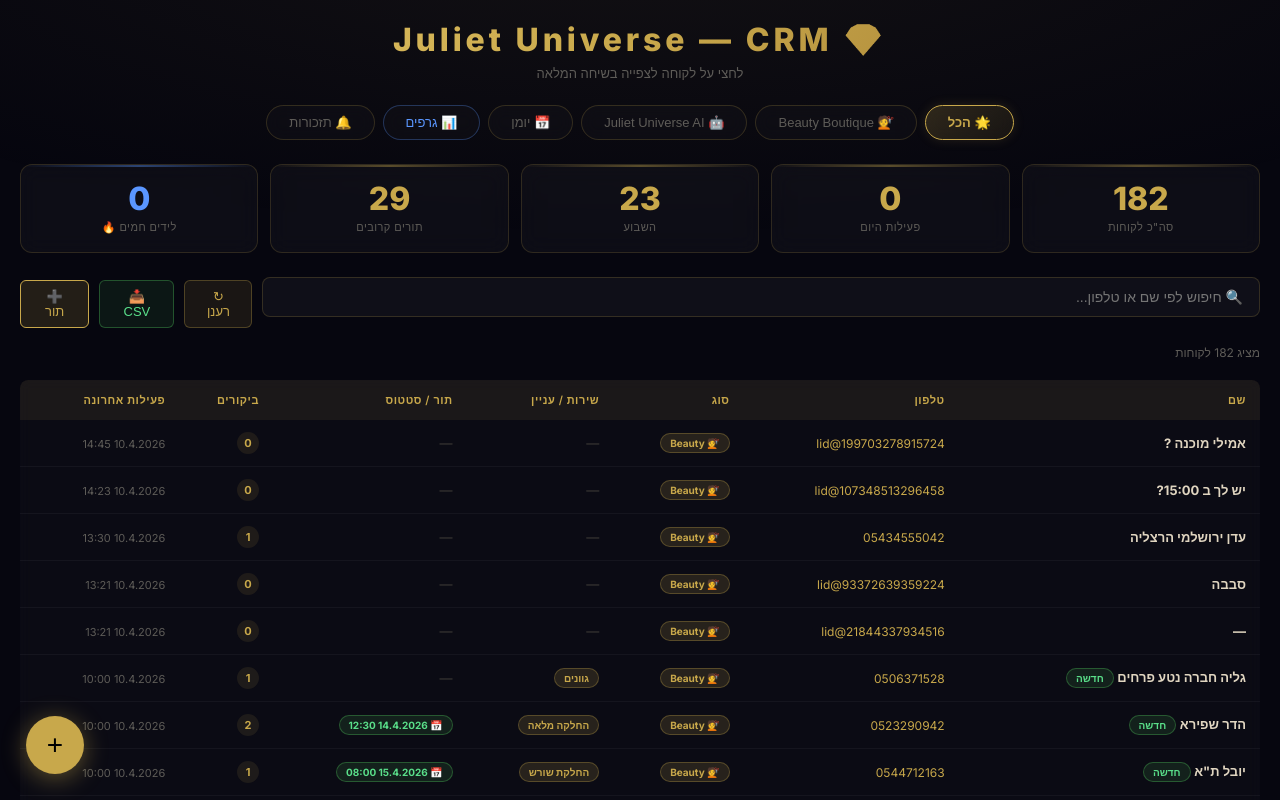
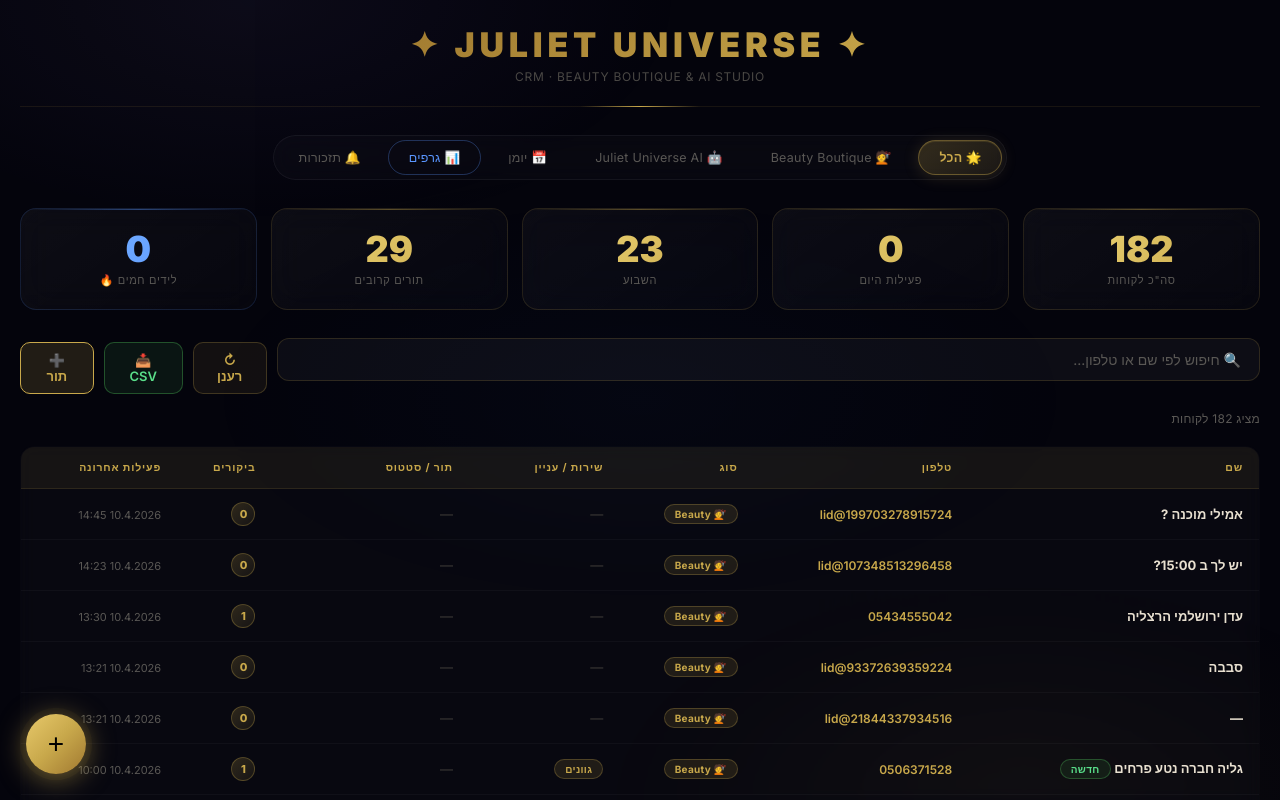
Before and after one commit to julietesemenyuk-sudo/juliet-bot, a website: page crm.html in a window 1280 px wide. Shown: the top 800 px of the page. Drawn offline with nearby package versions, Linux system fonts and the light colour scheme.

Commit message:
Full CRM redesign v3 — animated header, glowing stats, modern tabs, cache-busting meta

```diff
--- a/crm.html
+++ b/crm.html
@@ -3,57 +3,86 @@
 <head>
 <meta charset="UTF-8"/>
 <meta name="viewport" content="width=device-width,initial-scale=1.0"/>
+<meta http-equiv="Cache-Control" content="no-cache, no-store, must-revalidate"/>
+<meta http-equiv="Pragma" content="no-cache"/>
+<meta http-equiv="Expires" content="0"/>
 <title>Juliet Universe — CRM 💎</title>
 <script src="https://cdn.jsdelivr.net/npm/chart.js@4.4.0/dist/chart.umd.min.js"></script>
 <style>
-  @import url('https://fonts.googleapis.com/css2?family=Inter:wght@300;400;600;700;800&display=swap');
+  @import url('https://fonts.googleapis.com/css2?family=Inter:wght@300;400;600;700;800;900&display=swap');
   *{margin:0;padding:0;box-sizing:border-box}
-  body{background:#06060f;color:#e0d5c0;font-family:'Inter',sans-serif;min-height:100vh;padding:20px}
-  body::before{content:'';position:fixed;inset:0;background:radial-gradient(ellipse 80% 40% at 50% -10%,rgba(200,168,75,.07),transparent);pointer-events:none;z-index:0}
+  :root{
+    --gold:#c8a84b;--gold-light:#e8c96b;--gold-dark:#a07830;
+    --purple:#a78bfa;--purple-dark:#7c3aed;--purple-dim:rgba(167,139,250,.15);
+    --blue:#5a96ff;--green:#5adf8a;--red:#ff6060;
+    --bg:#04040c;--surface:rgba(255,255,255,.028);--border:rgba(200,168,75,.18);
+    --text:#e8e0d0;--text-dim:#5a5855;
+  }
+  body{background:var(--bg);color:var(--text);font-family:'Inter',sans-serif;min-height:100vh;padding:24px 20px;overflow-x:hidden}
+  /* ── רקע אנימטיבי ── */
+  body::before{content:'';position:fixed;inset:0;
+    background:
+      radial-gradient(ellipse 60% 50% at 20% 0%,rgba(167,139,250,.06),transparent 60%),
+      radial-gradient(ellipse 60% 50% at 80% 100%,rgba(200,168,75,.05),transparent 60%),
+      radial-gradient(ellipse 40% 30% at 50% 50%,rgba(90,150,255,.03),transparent);
+    pointer-events:none;z-index:0;animation:bgPulse 8s ease-in-out infinite alternate}
+  @keyframes bgPulse{0%{opacity:.7}100%{opacity:1}}
   body > *{position:relative;z-index:1}
-  h1{text-align:center;font-size:32px;background:linear-gradient(135deg,#e8c96b,#c8a84b,#a07830);-webkit-background-clip:text;-webkit-text-fill-color:transparent;background-clip:text;margin-bottom:6px;letter-spacing:.12em;font-weight:800}
-  .sub{text-align:center;color:#5e5c58;font-size:13px;margin-bottom:24px}
+
+  /* ── כותרת ── */
+  .crm-header{text-align:center;margin-bottom:28px;padding-bottom:22px;border-bottom:1px solid rgba(200,168,75,.1);position:relative}
+  .crm-header::after{content:'';position:absolute;bottom:-1px;left:50%;transform:translateX(-50%);width:120px;height:1px;background:linear-gradient(90deg,transparent,var(--gold),transparent)}
+  h1{font-size:34px;font-weight:900;background:linear-gradient(135deg,#f0d878,#c8a84b,#8a6020,#c8a84b,#f0d878);background-size:300% 100%;-webkit-background-clip:text;-webkit-text-fill-color:transparent;background-clip:text;letter-spacing:.14em;animation:shimmer 4s linear infinite;text-shadow:none;margin-bottom:4px}
+  @keyframes shimmer{0%{background-position:100% 50%}100%{background-position:0% 50%}}
+  .sub{color:#4a4845;font-size:12px;letter-spacing:.06em;text-transform:uppercase;margin-bottom:0}
 
   /* ── טאבים ── */
-  .tabs{display:flex;gap:8px;margin-bottom:24px;justify-content:center;flex-wrap:wrap}
-  .tab{padding:9px 22px;border-radius:30px;border:1px solid rgba(200,168,75,.2);background:rgba(255,255,255,.02);color:#5e5c58;font-size:13px;cursor:pointer;transition:all .2s ease;backdrop-filter:blur(8px)}
-  .tab:hover{border-color:rgba(200,168,75,.5);color:#c8a84b;background:rgba(200,168,75,.05)}
-  .tab.active{background:linear-gradient(135deg,rgba(200,168,75,.2),rgba(200,168,75,.08));border-color:#c8a84b;color:#c8a84b;font-weight:700;box-shadow:0 0 12px rgba(200,168,75,.15)}
-  .tab-beauty.active{background:linear-gradient(135deg,rgba(200,168,75,.2),rgba(200,168,75,.08));border-color:#c8a84b;color:#c8a84b}
-  .tab-universe.active{background:linear-gradient(135deg,rgba(90,150,255,.18),rgba(90,150,255,.06));border-color:#5a96ff;color:#5a96ff}
-  .tab-calendar.active{background:linear-gradient(135deg,rgba(90,220,100,.12),rgba(90,220,100,.04));border-color:#5adf8a;color:#5adf8a}
-  .tab-reminders.active{background:linear-gradient(135deg,rgba(167,139,250,.18),rgba(139,92,246,.06));border-color:#a78bfa;color:#a78bfa}
+  .tabs{display:flex;gap:6px;margin-bottom:28px;justify-content:center;flex-wrap:wrap;padding:4px;background:rgba(255,255,255,.02);border-radius:40px;border:1px solid rgba(255,255,255,.05);backdrop-filter:blur(10px);width:fit-content;margin-left:auto;margin-right:auto}
+  .tab{padding:9px 20px;border-radius:30px;border:1px solid transparent;background:transparent;color:var(--text-dim);font-size:12.5px;cursor:pointer;transition:all .25s ease;font-family:inherit;font-weight:500;letter-spacing:.02em}
+  .tab:hover{color:var(--gold);background:rgba(200,168,75,.07)}
+  .tab.active{background:linear-gradient(135deg,rgba(200,168,75,.22),rgba(200,168,75,.1));border-color:rgba(200,168,75,.4);color:var(--gold);font-weight:700;box-shadow:0 2px 16px rgba(200,168,75,.18),inset 0 1px 0 rgba(200,168,75,.15)}
+  .tab-beauty.active{background:linear-gradient(135deg,rgba(200,168,75,.22),rgba(200,168,75,.1));border-color:rgba(200,168,75,.4);color:var(--gold)}
+  .tab-universe.active{background:linear-gradient(135deg,rgba(90,150,255,.2),rgba(90,150,255,.08));border-color:rgba(90,150,255,.5);color:var(--blue);box-shadow:0 2px 16px rgba(90,150,255,.18)}
+  .tab-calendar.active{background:linear-gradient(135deg,rgba(90,220,100,.15),rgba(90,220,100,.05));border-color:rgba(90,220,100,.45);color:var(--green);box-shadow:0 2px 16px rgba(90,220,100,.15)}
+  .tab-reminders.active{background:linear-gradient(135deg,rgba(167,139,250,.2),rgba(167,139,250,.08));border-color:rgba(167,139,250,.5);color:var(--purple);box-shadow:0 2px 16px rgba(167,139,250,.18)}
 
   /* ── סטטס ── */
-  .stats{display:grid;grid-template-columns:repeat(auto-fit,minmax(150px,1fr));gap:12px;margin-bottom:24px}
-  .stat{background:rgba(255,255,255,.03);backdrop-filter:blur(10px);border:1px solid rgba(200,168,75,.18);border-radius:12px;padding:18px 16px;text-align:center;position:relative;overflow:hidden;transition:border-color .2s ease}
-  .stat::before{content:'';position:absolute;top:0;left:0;right:0;height:2px;background:linear-gradient(90deg,transparent,rgba(200,168,75,.4),transparent)}
-  .stat:hover{border-color:rgba(200,168,75,.4)}
-  .stat-n{font-size:32px;font-weight:800;color:#c8a84b;line-height:1}
-  .stat-l{font-size:11px;color:#5e5c58;margin-top:5px;letter-spacing:.04em}
-  .stat.universe .stat-n{color:#5a96ff}
-  .stat.universe::before{background:linear-gradient(90deg,transparent,rgba(90,150,255,.4),transparent)}
-
-  .search{width:100%;padding:11px 16px;background:rgba(255,255,255,.04);border:1px solid rgba(200,168,75,.2);border-radius:8px;color:#e0d5c0;font-size:14px;margin-bottom:14px;transition:border-color .2s ease}
-  .search:focus{outline:none;border-color:#c8a84b}
-  table{width:100%;border-collapse:collapse;background:rgba(255,255,255,.025);backdrop-filter:blur(6px);border-radius:8px;overflow:hidden}
-  th{background:rgba(200,168,75,.08);color:#c8a84b;padding:13px 14px;text-align:right;font-size:11px;letter-spacing:.05em;font-weight:600}
-  td{padding:12px 14px;border-bottom:1px solid rgba(255,255,255,.04);font-size:13px;vertical-align:middle}
-  tr.clickable{cursor:pointer;transition:background .2s ease}
-  tr.clickable:hover td{background:rgba(200,168,75,.04)}
-  .badge{display:inline-block;padding:3px 9px;border-radius:20px;font-size:10px;font-weight:700}
-  .badge-beauty{background:rgba(200,168,75,.15);color:#c8a84b;border:1px solid rgba(200,168,75,.3)}
-  .badge-universe{background:rgba(90,150,255,.15);color:#5a96ff;border:1px solid rgba(90,150,255,.3)}
-  .badge-new{background:rgba(90,220,100,.1);color:#5adf8a;border:1px solid rgba(90,220,100,.3)}
-  .badge-hot{background:rgba(255,80,80,.15);color:#ff6060;border:1px solid rgba(255,80,80,.3)}
-  .phone{color:#c8a84b;font-size:12px}
-  .date{color:#5e5c58;font-size:11px}
-  .visits{background:rgba(200,168,75,.1);color:#c8a84b;border-radius:50%;width:22px;height:22px;display:inline-flex;align-items:center;justify-content:center;font-size:11px;font-weight:700}
-  .empty{text-align:center;padding:60px;color:#3e3c38}
-  .refresh{background:rgba(200,168,75,.1);border:1px solid rgba(200,168,75,.3);color:#c8a84b;padding:8px 18px;border-radius:6px;cursor:pointer;font-size:13px;transition:background .2s ease}
-  .refresh:hover{background:rgba(200,168,75,.2)}
+  .stats{display:grid;grid-template-columns:repeat(auto-fit,minmax(160px,1fr));gap:14px;margin-bottom:28px}
+  .stat{background:linear-gradient(145deg,rgba(255,255,255,.04),rgba(255,255,255,.015));backdrop-filter:blur(16px);border:1px solid rgba(200,168,75,.15);border-radius:16px;padding:22px 18px;text-align:center;position:relative;overflow:hidden;transition:all .3s ease;cursor:default}
+  .stat::before{content:'';position:absolute;top:0;left:0;right:0;height:1px;background:linear-gradient(90deg,transparent,rgba(200,168,75,.5),transparent);animation:scanline 3s ease-in-out infinite}
+  .stat::after{content:'';position:absolute;inset:0;border-radius:16px;background:radial-gradient(ellipse at 50% 0%,rgba(200,168,75,.06),transparent 70%);opacity:0;transition:opacity .3s ease}
+  .stat:hover{border-color:rgba(200,168,75,.45);transform:translateY(-3px);box-shadow:0 8px 32px rgba(200,168,75,.12)}
+  .stat:hover::after{opacity:1}
+  @keyframes scanline{0%,100%{opacity:.4}50%{opacity:1}}
+  .stat-n{font-size:36px;font-weight:900;background:linear-gradient(135deg,#f0d878,#c8a84b);-webkit-background-clip:text;-webkit-text-fill-color:transparent;background-clip:text;line-height:1;display:block}
+  .stat-l{font-size:11px;color:var(--text-dim);margin-top:6px;letter-spacing:.06em;text-transform:uppercase}
+  .stat.universe .stat-n{background:linear-gradient(135deg,#7ab4ff,#5a96ff);-webkit-background-clip:text;background-clip:text}
+  .stat.universe{border-color:rgba(90,150,255,.15)}
+  .stat.universe::before{background:linear-gradient(90deg,transparent,rgba(90,150,255,.5),transparent)}
+  .stat.universe:hover{border-color:rgba(90,150,255,.45);box-shadow:0 8px 32px rgba(90,150,255,.12)}
+
+  .search{width:100%;padding:12px 18px;background:rgba(255,255,255,.04);border:1px solid rgba(200,168,75,.18);border-radius:12px;color:var(--text);font-size:14px;margin-bottom:16px;transition:all .25s ease;font-family:inherit}
+  .search:focus{outline:none;border-color:var(--gold);background:rgba(255,255,255,.06);box-shadow:0 0 0 3px rgba(200,168,75,.08)}
+  .search::placeholder{color:var(--text-dim)}
+  table{width:100%;border-collapse:collapse;background:rgba(255,255,255,.02);border:1px solid rgba(200,168,75,.1);border-radius:14px;overflow:hidden;backdrop-filter:blur(8px)}
+  th{background:rgba(200,168,75,.07);color:var(--gold);padding:14px 16px;text-align:right;font-size:10.5px;letter-spacing:.08em;font-weight:700;text-transform:uppercase;border-bottom:1px solid rgba(200,168,75,.12)}
+  td{padding:13px 16px;border-bottom:1px solid rgba(255,255,255,.03);font-size:13px;vertical-align:middle;transition:background .2s ease}
+  tr:last-child td{border-bottom:none}
+  tr.clickable{cursor:pointer}
+  tr.clickable:hover td{background:rgba(200,168,75,.05)}
+  .badge{display:inline-block;padding:3px 10px;border-radius:20px;font-size:10px;font-weight:700;letter-spacing:.03em}
+  .badge-beauty{background:rgba(200,168,75,.12);color:var(--gold);border:1px solid rgba(200,168,75,.28)}
+  .badge-universe{background:rgba(90,150,255,.12);color:var(--blue);border:1px solid rgba(90,150,255,.28)}
+  .badge-new{background:rgba(90,220,100,.08);color:var(--green);border:1px solid rgba(90,220,100,.28)}
+  .badge-hot{background:rgba(255,80,80,.12);color:var(--red);border:1px solid rgba(255,80,80,.28)}
+  .phone{color:var(--gold);font-size:12px;font-weight:600}
+  .date{color:var(--text-dim);font-size:11px}
+  .visits{background:linear-gradient(135deg,rgba(200,168,75,.2),rgba(200,168,75,.08));color:var(--gold);border:1px solid rgba(200,168,75,.3);border-radius:50%;width:24px;height:24px;display:inline-flex;align-items:center;justify-content:center;font-size:11px;font-weight:800}
+  .empty{text-align:center;padding:60px;color:#3e3c38;font-size:14px}
+  .refresh{background:rgba(200,168,75,.08);border:1px solid rgba(200,168,75,.25);color:var(--gold);padding:9px 20px;border-radius:10px;cursor:pointer;font-size:13px;transition:all .2s ease;font-family:inherit;font-weight:600}
+  .refresh:hover{background:rgba(200,168,75,.18);border-color:rgba(200,168,75,.5);box-shadow:0 0 12px rgba(200,168,75,.12)}
   .toolbar{display:flex;align-items:center;gap:10px;margin-bottom:14px}
-  .count{font-size:12px;color:#5e5c58;flex:1}
+  .count{font-size:12px;color:var(--text-dim);flex:1;letter-spacing:.02em}
 
   /* ── מודאל שיחה ── */
   .modal-bg{display:none;position:fixed;inset:0;background:rgba(0,0,0,.85);z-index:1000;align-items:center;justify-content:center}
@@ -153,8 +182,9 @@
   .slot-appt-edit:hover{color:#c8a84b;border-color:#c8a84b;background:rgba(200,168,75,.15)}
 
   /* כפתור פלואטינג הוספה */
-  .fab{position:fixed;bottom:26px;left:26px;width:58px;height:58px;background:#c8a84b;border:none;border-radius:50%;font-size:28px;cursor:pointer;box-shadow:0 4px 24px rgba(200,168,75,.45);z-index:900;display:flex;align-items:center;justify-content:center;transition:transform .2s ease,box-shadow .2s ease}
-  .fab:hover{transform:scale(1.1);box-shadow:0 6px 28px rgba(200,168,75,.6)}
+  .fab{position:fixed;bottom:26px;left:26px;width:60px;height:60px;background:linear-gradient(135deg,#e8c96b,#c8a84b,#a07830);border:none;border-radius:50%;font-size:28px;cursor:pointer;box-shadow:0 4px 28px rgba(200,168,75,.5),0 0 0 0 rgba(200,168,75,.3);z-index:900;display:flex;align-items:center;justify-content:center;transition:transform .2s ease,box-shadow .2s ease;animation:fabPulse 3s ease-in-out infinite}
+  @keyframes fabPulse{0%,100%{box-shadow:0 4px 28px rgba(200,168,75,.5),0 0 0 0 rgba(200,168,75,.2)}50%{box-shadow:0 4px 28px rgba(200,168,75,.6),0 0 0 8px rgba(200,168,75,.0)}}
+  .fab:hover{transform:scale(1.12);box-shadow:0 8px 36px rgba(200,168,75,.7);animation:none}
 
   /* כפתור מחק */
   .form-btn-danger{background:rgba(255,60,60,.1);border-color:rgba(255,60,60,.5);color:#ff6060}
@@ -209,16 +239,16 @@
   }
 
   /* ── מודאל תור / הערה ── */
-  .modal2{background:rgba(17,17,20,.97);backdrop-filter:blur(16px);border:1px solid rgba(200,168,75,.3);border-radius:12px;width:90%;max-width:480px;max-height:90vh;overflow-y:auto;padding:24px;position:relative}
-  .form-row{margin-bottom:14px}
-  .form-row label{display:block;font-size:11px;color:#5e5c58;margin-bottom:5px;font-weight:600;letter-spacing:.04em}
-  .form-input{width:100%;padding:10px 14px;background:rgba(255,255,255,.04);border:1px solid rgba(200,168,75,.25);border-radius:7px;color:#e0d5c0;font-size:14px;font-family:inherit;transition:border-color .2s ease}
-  .form-input:focus{outline:none;border-color:#c8a84b}
+  .modal2{background:linear-gradient(145deg,rgba(10,10,18,.98),rgba(6,6,14,.99));backdrop-filter:blur(24px);border:1px solid rgba(200,168,75,.28);border-radius:16px;width:90%;max-width:480px;max-height:90vh;overflow-y:auto;padding:26px;position:relative;box-shadow:0 24px 80px rgba(0,0,0,.7),0 0 0 1px rgba(255,255,255,.04)}
+  .form-row{margin-bottom:16px}
+  .form-row label{display:block;font-size:11px;color:var(--text-dim);margin-bottom:6px;font-weight:700;letter-spacing:.06em;text-transform:uppercase}
+  .form-input{width:100%;padding:11px 15px;background:rgba(255,255,255,.05);border:1px solid rgba(200,168,75,.22);border-radius:10px;color:var(--text);font-size:14px;font-family:inherit;transition:all .25s ease}
+  .form-input:focus{outline:none;border-color:var(--gold);background:rgba(255,255,255,.07);box-shadow:0 0 0 3px rgba(200,168,75,.08)}
   textarea.form-input{resize:vertical;min-height:80px}
-  .form-btn{background:rgba(200,168,75,.15);border:1px solid #c8a84b;color:#c8a84b;padding:10px 24px;border-radius:8px;font-size:14px;cursor:pointer;width:100%;font-weight:600;transition:background .2s ease}
-  .form-btn:hover{background:rgba(200,168,75,.3)}
-  .form-btn-green{background:rgba(37,211,102,.12);border-color:#25d366;color:#25d366}
-  .form-btn-green:hover{background:rgba(37,211,102,.25)}
+  .form-btn{background:linear-gradient(135deg,rgba(200,168,75,.2),rgba(200,168,75,.1));border:1px solid rgba(200,168,75,.5);color:var(--gold);padding:12px 24px;border-radius:10px;font-size:14px;cursor:pointer;width:100%;font-weight:700;transition:all .25s ease;font-family:inherit;letter-spacing:.03em}
+  .form-btn:hover{background:linear-gradient(135deg,rgba(200,168,75,.35),rgba(200,168,75,.2));box-shadow:0 4px 20px rgba(200,168,75,.2)}
+  .form-btn-green{background:linear-gradient(135deg,rgba(37,211,102,.15),rgba(37,211,102,.07));border-color:rgba(37,211,102,.5);color:#25d366}
+  .form-btn-green:hover{background:linear-gradient(135deg,rgba(37,211,102,.28),rgba(37,211,102,.14));box-shadow:0 4px 20px rgba(37,211,102,.15)}
   .visit-item{background:rgba(200,168,75,.05);border:1px solid rgba(200,168,75,.1);border-radius:6px;padding:8px 12px;margin-bottom:6px;font-size:12px}
   .visit-item .vi-service{font-weight:600;color:#c8a84b}
   .visit-item .vi-date{color:#5e5c58;margin-top:2px}
@@ -229,8 +259,8 @@
   .modal-tabs{display:flex;gap:6px;margin-bottom:16px;border-bottom:1px solid rgba(200,168,75,.1);padding-bottom:10px}
   .modal-tab{background:none;border:none;color:#5e5c58;font-size:13px;cursor:pointer;padding:5px 12px;border-radius:6px;transition:all .2s ease}
   .modal-tab.active{background:rgba(200,168,75,.12);color:#c8a84b;font-weight:600}
-  .sync-btn{background:rgba(90,220,100,.08);border:1px solid rgba(90,220,100,.3);color:#5adf8a;padding:7px 16px;border-radius:8px;font-size:12px;cursor:pointer;transition:all .2s ease}
-  .sync-btn:hover{background:rgba(90,220,100,.2)}
+  .sync-btn{background:rgba(90,220,100,.08);border:1px solid rgba(90,220,100,.28);color:var(--green);padding:8px 18px;border-radius:10px;font-size:12px;cursor:pointer;transition:all .25s ease;font-family:inherit;font-weight:600}
+  .sync-btn:hover{background:rgba(90,220,100,.18);border-color:rgba(90,220,100,.6);box-shadow:0 0 12px rgba(90,220,100,.15)}
 
   /* ── תזכורות ── */
   #reminders-view{display:none}
@@ -257,9 +287,10 @@
 </style>
 </head>
 <body>
-<h1>💎 Juliet Universe — CRM</h1>
-<p class="sub">לחצי על לקוחה לצפייה בשיחה המלאה</p>
-
+<div class="crm-header">
+  <h1>✦ JULIET UNIVERSE ✦</h1>
+  <p class="sub">CRM · Beauty Boutique &amp; AI Studio</p>
+</div>
 <!-- טאבים -->
 <div class="tabs">
   <button class="tab active" onclick="switchTab('all',this)">🌟 הכל</button>
```
